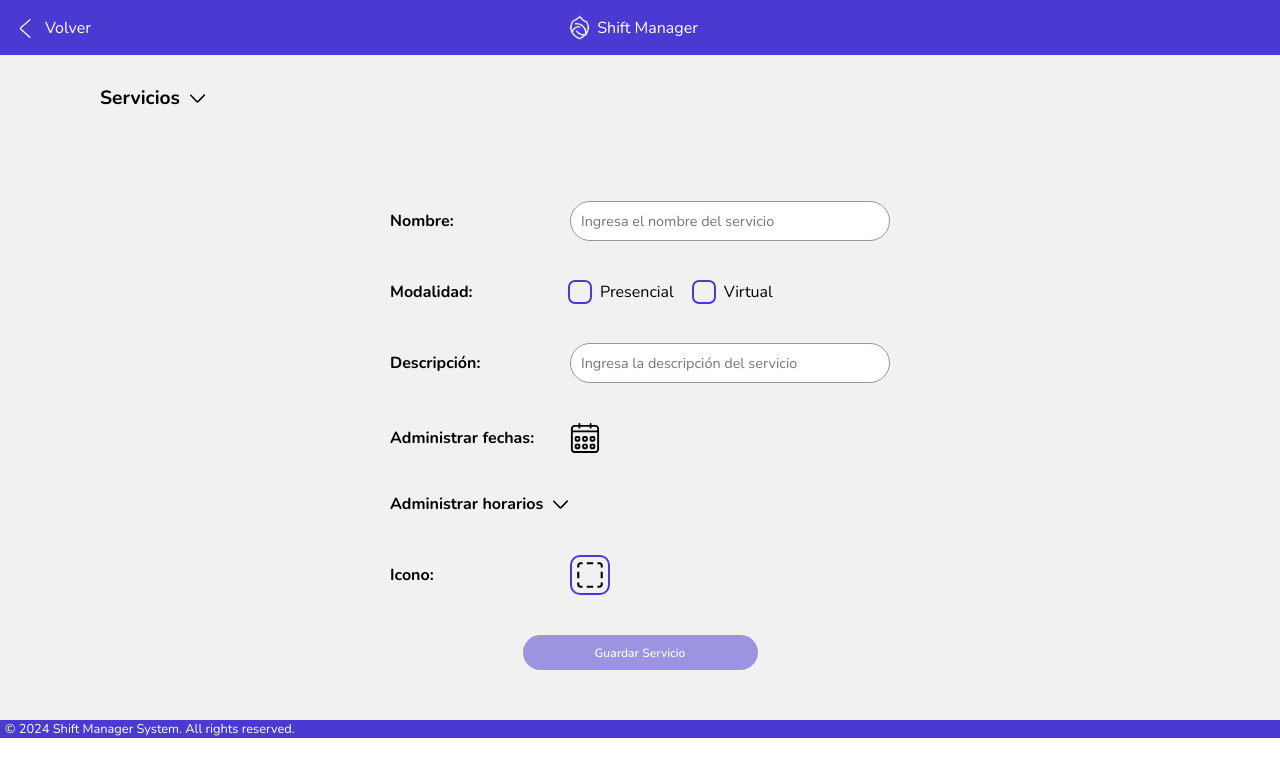
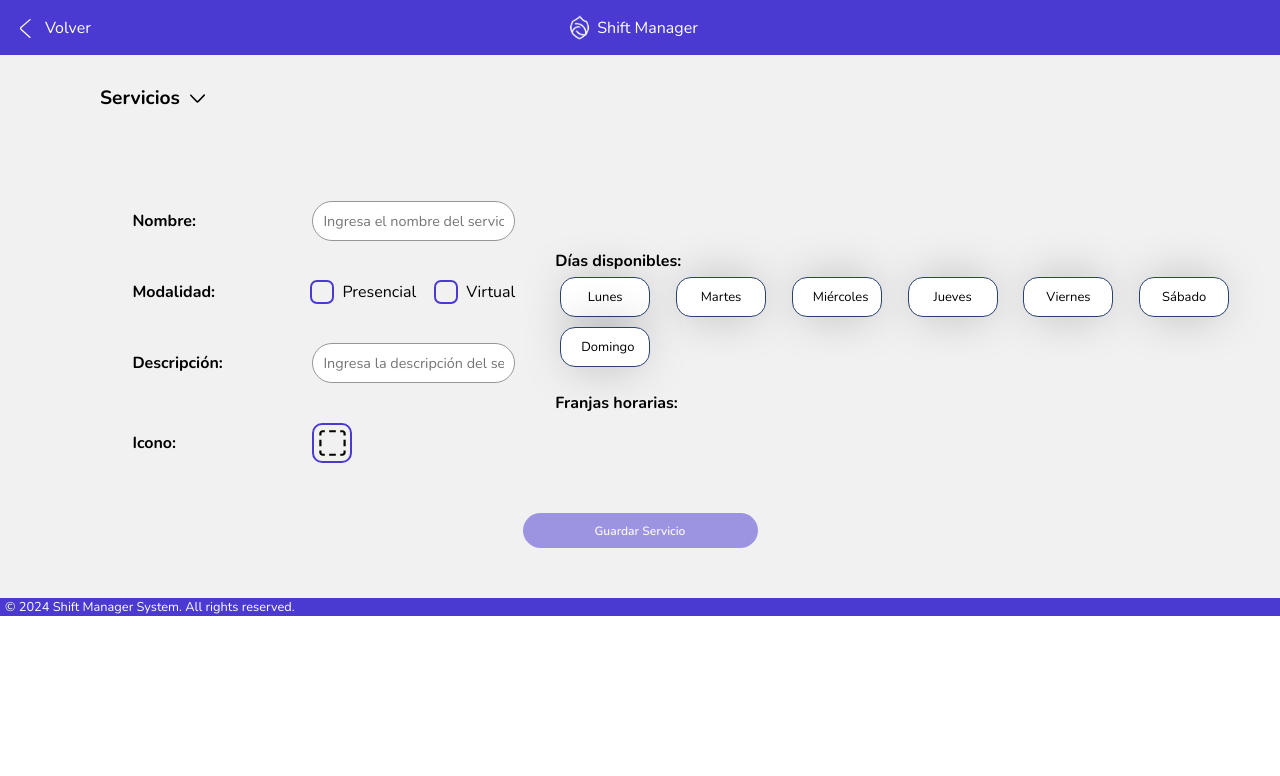
Before and after one commit to DiegoCanaless/ShiftManager, a React (Vite) app: page / in a window 1280 px wide. Shown: the top 776 px of the page. Built offline with nearby package versions, Linux system fonts and the light colour scheme.

Commit message:
Modificaciones en formulario
En proceso, se está cambiando el modo de elegir los dias y horarios

```diff
--- a/src/pages/admin/Admin.css
+++ b/src/pages/admin/Admin.css
@@ -22,7 +22,7 @@
 }
 
 /* Desplegables */
-.desplegable-servicios-admin {
+.contenedor-desplegable {
   display: flex;
   flex-direction: row;
   align-items: center;
@@ -51,15 +51,24 @@
 }
 
 /* Estilos del formulario */
+
+.formulario-servicio {
+  display: flex;
+  flex-direction: row;
+  align-items: center;
+  justify-content: center;
+  height: 100%;
+  padding:30px;
+  margin-left: 8%;
+  gap: 40px;
+}
 .formulario-detalles-servicio {
   display: flex;
   flex-direction: column;
-  align-items: center;
+  align-items: flex-start;
   justify-content: center;
   height: 100%;
-  padding: 30px;
   margin-top: 20px;
-  margin-bottom: 20px;
   gap: 20px;
 }
 
@@ -197,6 +206,14 @@
 }
 
 /* Estados para el boton de guardar servicio */
+
+.contenedor-boton-accion {
+  display: flex;
+  justify-content: center;
+  align-items: center;
+  gap: 10px;
+  margin-bottom: 50px;
+}
 .boton-disabled {
   opacity: 0.5;
   cursor: not-allowed !important;
@@ -286,3 +303,52 @@
   color: var(--colorPrimario);
   text-decoration: none;
 }
+
+.fechas-horas-servicio {
+  display: flex;
+  flex-direction: column;
+  align-items: flex-start;
+  justify-content: center;
+  gap: 20px;
+}
+
+/* From Uiverse.io by spj2401Dev */
+.button-group {
+  flex-grow: 1;
+  margin: auto;
+}
+
+.button-group input[type="checkbox"] {
+  display: none;
+}
+
+.button-group label {
+  display: inline-block;
+  padding: 10px 20px;
+  cursor: pointer;
+  border: 1px solid #2b426d;
+  background-color: white;
+  color: black;
+  border-radius: 15px;
+  transition: all ease 0.2s;
+  text-align: center;
+  flex-grow: 1;
+  flex-basis: 0;
+  width: 90px;
+  font-size: 13px;
+  margin: 5px;
+  box-shadow: 0px 0px 50px -15px #000000;
+}
+
+.button-group input[type="checkbox"]:checked + label {
+  background-color: var(--colorPrimario);
+  color: white;
+  border: 1px solid #2b426d;
+}
+
+fieldset {
+  border: 0;
+  display: flex;
+  flex-wrap: wrap;
+  justify-content: center;
+}
--- a/src/pages/admin/Admin.jsx
+++ b/src/pages/admin/Admin.jsx
@@ -1,23 +1,19 @@
 import React, { useState, useEffect } from "react";
 import "./Admin.css";
-import DatePicker from "react-datepicker";
-import "react-datepicker/dist/react-datepicker.css";
 import NavBarSimple from "../../components/navbarsimple/navbarSimple";
 import TarjetaServicio from "../../components/tarjetaServicio/tarjetaServicio";
 import Input from "../../components/input/Input";
 import Boton from "../../components/boton/Boton";
 import FlechaAbajo from "../../assets/svg/flecha-abajo.svg";
 import FlechaArriba from "../../assets/svg/flecha-arriba.svg";
+import Checkbox from "../../components/checkbox/Checkbox";
+import IconoCuadroVacio from "../../assets/svg/cuadro-vacio.svg";
 import IconoBoxeo from "../../assets/svg/boxeo.svg";
-import Checkbox from "../../components/checkbox/Checkbox";
-import IconoCalendario from "../../assets/svg/calendario.svg";
-import IconoEliminar from "../../assets/svg/eliminar.svg";
-import IconoCancha from "../../assets/svg/cancha.svg";
+import IconoSalud from "../../assets/svg/salud.svg";
 import IconoClases from "../../assets/svg/clases.svg";
 import IconoClinic from "../../assets/svg/clinic.svg";
 import IconoPresentaciones from "../../assets/svg/presentaciones.svg";
-import IconoSalud from "../../assets/svg/salud.svg";
-import IconoCuadroVacio from "../../assets/svg/cuadro-vacio.svg";
+import IconoCancha from "../../assets/svg/cancha.svg";
 
 const iconos = [
   { src: IconoBoxeo, className: "icono-boxeo" },
@@ -32,13 +28,10 @@ const Admin = () => {
   const [mostrarTodos, setMostrarTodos] = useState(false);
   const [modalidad, setModalidad] = useState("");
   const [fechasSeleccionadas, setFechasSeleccionadas] = useState([]);
-  const [mostrarCalendario, setMostrarCalendario] = useState(false);
-  const [mostrarFechas, setMostrarFechas] = useState(false);
   const [nombreServicio, setNombreServicio] = useState("");
   const [descripcionServicio, setDescripcionServicio] = useState("");
   const [direccionServicio, setDireccionServicio] = useState("");
   const [servicios, setServicios] = useState([]);
-  const [horarioTemporal, setHorarioTemporal] = useState({});
   const [iconoSeleccionado, setIconoSeleccionado] = useState(null);
   const [mostrarSelectorIcono, setMostrarSelectorIcono] = useState(false);
   const [servicioEditando, setServicioEditando] = useState(null);
@@ -52,82 +45,11 @@ const Admin = () => {
     setMostrarTodos(!mostrarTodos);
   };
 
-  const toggleFechas = () => {
-    setMostrarFechas(!mostrarFechas);
-  };
-
   const handleModalidadChange = (newModalidad) => {
     setModalidad(newModalidad);
   };
-
-  const handleFechaSeleccionada = (date) => {
-    if (fechasSeleccionadas.some((fecha) => fecha.date.getTime() === date.getTime())) {
-      setFechasSeleccionadas(fechasSeleccionadas.filter((fecha) => fecha.date.getTime() !== date.getTime()));
-    } else {
-      setFechasSeleccionadas([...fechasSeleccionadas, { date, horarios: [] }]);
-    }
-  };
-
-  const eliminarFecha = (fecha) => {
-    setFechasSeleccionadas(fechasSeleccionadas.filter((f) => f.date.getTime() !== fecha.date.getTime()));
-  };
-
-  const eliminarHorario = (fecha, horario) => {
-    setFechasSeleccionadas(
-      fechasSeleccionadas.map((f) =>
-        f.date.getTime() === fecha.date.getTime()
-          ? { ...f, horarios: f.horarios.filter((h) => h !== horario) }
-          : f
-      )
-    );
-  };
-
-  const handleHorarioTemporalChange = (fecha, value) => {
-    setHorarioTemporal({
-      ...horarioTemporal,
-      [fecha.date.getTime()]: value,
-    });
-  };
-
-  const agregarHorario = (fecha) => {
-    const horario = horarioTemporal[fecha.date.getTime()];
-    if (horario) {
-      setFechasSeleccionadas(
-        fechasSeleccionadas.map((f) =>
-          f.date.getTime() === fecha.date.getTime() ? { ...f, horarios: [...f.horarios, horario] } : f
-        )
-      );
-      setHorarioTemporal({
-        ...horarioTemporal,
-        [fecha.date.getTime()]: "",
-      });
-    }
-  };
-
   const guardarServicio = () => {
-    if (!isFormValid()) return;
-
-    const nuevoServicio = {
-      id: servicios.length + 1,
-      titulo: nombreServicio,
-      descripcion: descripcionServicio,
-      textoBtnA: "Administrar",
-      textoBtnB: "Eliminar",
-      icono: iconoSeleccionado.src,
-      iconoClassName: iconoSeleccionado.className, // Guardar la clase del icono
-      fechas: fechasSeleccionadas,
-      modalidad: modalidad,
-      direccion: modalidad === "presencial" ? direccionServicio : null
-    };
-
-    const nuevosServicios = [...servicios, nuevoServicio];
-    setServicios(nuevosServicios);
-    localStorage.setItem("servicios", JSON.stringify(nuevosServicios));
-    setNombreServicio("");
-    setDescripcionServicio("");
-    setDireccionServicio("");
-    setFechasSeleccionadas([]);
-    setIconoSeleccionado(null);
+    // No hace nada
   };
 
   const editarServicio = (servicio) => {
@@ -199,7 +121,7 @@ const Admin = () => {
       <NavBarSimple />
       <div className="contenedor-admin">
         <div className="contenedor-servicios-admin">
-          <div className="desplegable-servicios-admin">
+          <div className="contenedor-desplegable">
             <div className="desplegable-grid-servicios-admin" onClick={toggleServicios}>
               <h2>Servicios</h2>
               <img src={mostrarTodos ? FlechaArriba : FlechaAbajo} alt="Flecha" className="icono-flecha" />
@@ -228,7 +150,6 @@ const Admin = () => {
 
         <div className="formulario-servicio">
           <form action="#" className="formulario-detalles-servicio">
-
             <div className='campo-formulario-servicio'>
               <label className='label-formulario-servicio'><h3>Nombre:</h3></label>
               <Input
@@ -260,7 +181,6 @@ const Admin = () => {
               </div>
             </div>
 
-            {/* Dependiendo de la modalidad elegida, se muestra o no el campo Dirección */}
             {modalidad === "presencial" && (
               <div className='campo-formulario-servicio'>
                 <label className='label-formulario-servicio'><h3>Dirección:</h3></label>
@@ -283,92 +203,6 @@ const Admin = () => {
                 value={descripcionServicio}
                 onChange={(e) => setDescripcionServicio(e.target.value)}
               />
-            </div>
-
-
-            <div className='campo-formulario-servicio'>
-              <label className='label-formulario-servicio'><h3>Administrar fechas:</h3></label>
-              <img
-                src={IconoCalendario}
-                alt="Calendario"
-                className="icono-calendario"
-                onClick={() => setMostrarCalendario(!mostrarCalendario)}
-              />
-            </div>
-
-            {/* Calendario donde se pueden elegir las distintas fechas para brindar el servicio */}
-            {mostrarCalendario && (
-              <div className="calendar-overlay">
-                <div className="calendar-container">
-                  <DatePicker
-                    selected={null}
-                    onChange={handleFechaSeleccionada}
-                    inline
-                    calendarClassName="custom-calendar"
-                    dayClassName={(date) =>
-                      fechasSeleccionadas.some((fecha) => fecha.date.getTime() === date.getTime())
-                        ? "selected-day"
-                        : ""
-                    }
-                    shouldCloseOnSelect={false}
-                    multiple
-                  />
-                  <Boton
-                    text="Aceptar"
-                    onClick={() => setMostrarCalendario(false)}
-                    className="boton-violeta"
-                  />
-                </div>
-              </div>
-            )}
-
-            <div className="campo-fechas-servicio">
-              <div className="desplegable-fechas-admin" onClick={toggleFechas}>
-                <h3>Administrar horarios</h3>
-                <img src={mostrarFechas ? FlechaArriba : FlechaAbajo} alt="Flecha" className="icono-flecha" />
-              </div>
-              {mostrarFechas && (
-                <div className="lista-fechas">
-                  {fechasSeleccionadas.map((fecha, index) => (
-                    <div key={index} className="fecha-item">
-                      <div className="fecha-con-eliminar">
-                        {new Date(fecha.date).toLocaleDateString()}
-                        <img
-                          src={IconoEliminar}
-                          alt="Eliminar"
-                          className="icono-eliminar"
-                          onClick={() => eliminarFecha(fecha)}
-                        />
-                      </div>
-                      {fecha.horarios.map((horario, horarioIndex) => (
-                        <div key={horarioIndex} className="horario-item">
-                          {horario}
-                          <img
-                            src={IconoEliminar}
-                            alt="Eliminar"
-                            className="icono-eliminar"
-                            onClick={() => eliminarHorario(fecha, horario)}
-                          />
-                        </div>
-                      ))}
-                      <div className="agregar-horario-item">
-                        <Input
-                          type="time"
-                          className="input-horario"
-                          placeholder="Agregar horario"
-                          value={horarioTemporal[fecha.date.getTime()] || ""}
-                          onChange={(e) => handleHorarioTemporalChange(fecha, e.target.value)}
-                        />
-                        <Boton
-                          text="Agregar"
-                          onClick={() => agregarHorario(fecha)}
-                          className="boton-violeta"
-                        />
-                      </div>
-                    </div>
-                  ))}
-                </div>
-              )}
             </div>
 
             <div className='campo-formulario-servicio'>
@@ -401,7 +235,48 @@ const Admin = () => {
                 </div>
               </div>
             )}
+          </form>
+          <div className="fechas-horas-servicio">
+            <div className="contenedor-fechas">
+              <fieldset>
+                <legend><h3>Días disponibles:</h3></legend>
+                <div className="button-group">
+                  <input type="checkbox" id="lunes" name="dias" />
+                  <label htmlFor="lunes">Lunes</label>
+                </div>
+                <div className="button-group">
+                  <input type="checkbox" id="martes" name="dias" />
+                  <label htmlFor="martes">Martes</label>
+                </div>
+                <div className="button-group">
+                  <input type="checkbox" id="miercoles" name="dias" />
+                  <label htmlFor="miercoles">Miércoles</label>
+                </div>
+                <div className="button-group">
+                  <input type="checkbox" id="jueves" name="dias" />
+                  <label htmlFor="jueves">Jueves</label>
+                </div>
+                <div className="button-group">
+                  <input type="checkbox" id="viernes" name="dias" />
+                  <label htmlFor="viernes">Viernes</label>
+                </div>
+                <div className="button-group">
+                  <input type="checkbox" id="sabado" name="dias" />
+                  <label htmlFor="sabado">Sábado</label>
+                </div>
+                <div className="button-group">
+                  <input type="checkbox" id="domingo" name="dias" />
+                  <label htmlFor="domingo">Domingo</label>
+                </div>
+              </fieldset>
+            </div>
+            <div className="contenedor-horarios">
+              <h3>Franjas horarias:</h3>
+            </div>
+          </div>
+        </div>
 
+        <div className="contenedor-boton-accion">
           <Boton
             text={servicioEditando ? "Editar Servicio" : "Guardar Servicio"}
             onClick={(e) => {
@@ -415,7 +290,6 @@ const Admin = () => {
             className={`${servicioEditando ? 'boton-blanco' : 'boton-violeta'} ${!isFormValid() ? 'boton-disabled' : ''}`}
             disabled={!isFormValid()}
           />
-          </form>
         </div>
       </div>
       <footer className='footer-simple'>
```
Lines whose indentation alone changed are shown as unchanged.
